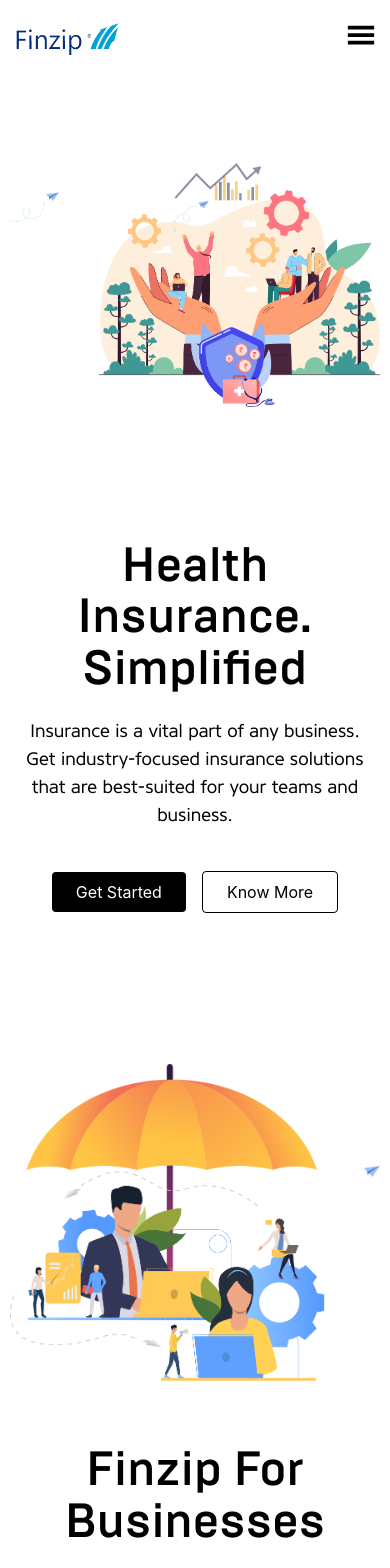
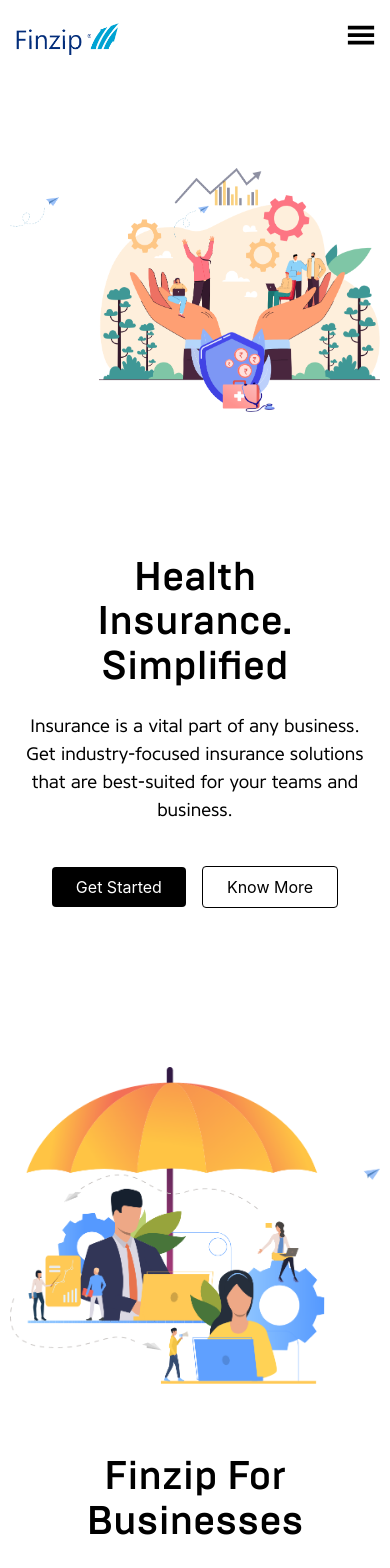
Before and after one commit to himel8/FinZip, a React (Create React App) app: page / in a window 390 px wide. Shown: the top 1568 px of the page. Built offline with nearby package versions, Linux system fonts and the light colour scheme.

Commit message:
reduce font size

```diff
--- a/src/Component/Home/Description/Description.jsx
+++ b/src/Component/Home/Description/Description.jsx
@@ -51,7 +51,7 @@ const Description = () => {
             <img src={data.img} alt="" className="w-full" />
           </div>
           <div className="w-full flex flex-col gap-6">
-            <h2 className="text-[3rem] md:text-6xl leading-[3.2rem] md:leading-[3.8rem] font-normal font-title text-center lg:text-left lg:mr-12 mr-0">
+            <h2 className="text-[2.5rem] leading-[2.8rem] md:text-6xl md:leading-[3.8rem] font-normal font-title text-center lg:text-left lg:mr-12 mr-0">
               {data.title}
             </h2>
             <SubText Style={"text-[1rem]"}>{data.muteText}</SubText>
--- a/src/Component/shared/Navbar/NavLinks.jsx
+++ b/src/Component/shared/Navbar/NavLinks.jsx
@@ -12,7 +12,7 @@ const NavLinks = () => {
         <div key={index}>
           <div className="px-3 text-left lg:cursor-pointer group">
             <h3
-              className="py-7 flex justify-between items-center lg:pr-0 pr-5 group font-link text-[#737373] text-[1rem]"
+              className="py-4 md:py-7 flex justify-between items-center lg:pr-0 pr-5 group font-link text-[#737373] text-[1rem]"
               onClick={() => {
                 heading !== link.name ? setHeading(link.name) : setHeading("");
                 setSubHeading("");
--- a/src/Component/shared/Navbar/Navbar.jsx
+++ b/src/Component/shared/Navbar/Navbar.jsx
@@ -55,7 +55,7 @@ const Navbar = () => {
             <Link
               onClick={() => setOpen(false)}
               to="/"
-              className="py-7 px-3 inline-block font-link text-[#737373] text-[1rem]"
+              className="py-5 px-3 inline-block font-link text-[#737373] text-[1rem]"
             >
               Home
             </Link>
--- a/src/Component/shared/Title.jsx
+++ b/src/Component/shared/Title.jsx
@@ -2,7 +2,7 @@ import React from "react";
 
 const Title = ({ first, middle, last }) => {
   return (
-    <h2 className="text-[3rem] md:text-6xl font-normal font-title text-center lg:text-left leading-[3.2rem] md:leading-[3.8rem]">
+    <h2 className="text-[2.5rem] leading-[2.8rem] md:text-6xl font-normal font-title text-center lg:text-left  md:leading-[3.8rem]">
       {first}
       <br />
       {middle}
```
